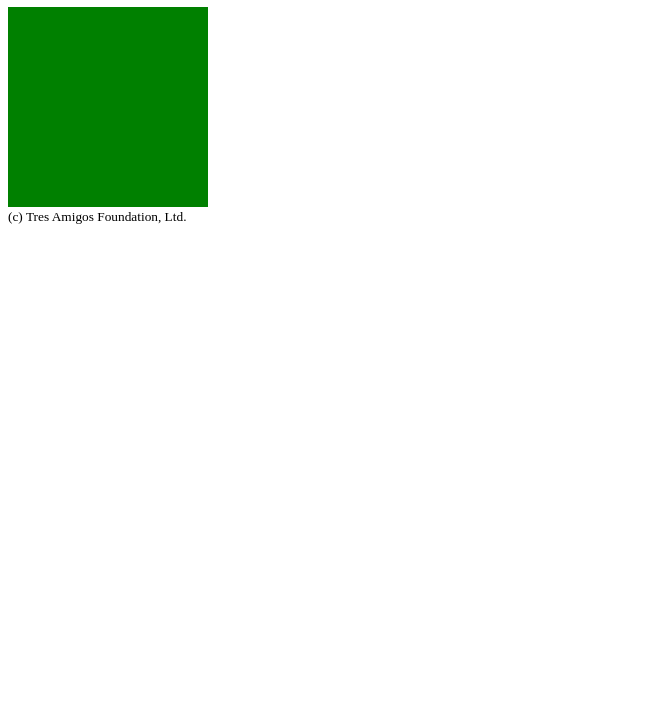
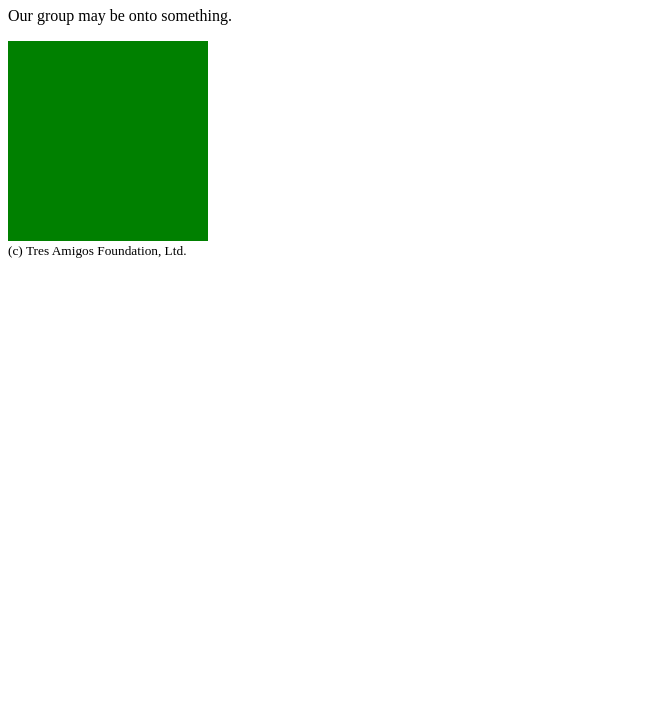
Before and after one commit to jhlindell/tres_amigos, a website: page public/index.html in a window 1280 px wide. Shown: the part 73-800 px from the top of the page, without its empty margins (0-650 px from the left). Drawn offline with Linux system fonts and the light colour scheme.

Commit message:
add p tag

```diff
--- a/public/index.html
+++ b/public/index.html
@@ -17,6 +17,8 @@
 
   <h1>Look at this heading, it's fucking beautiful!</h1>
 
+  <p>Our group may be onto something.</p>
+
   <div class="sean">
   </div>
 
```
